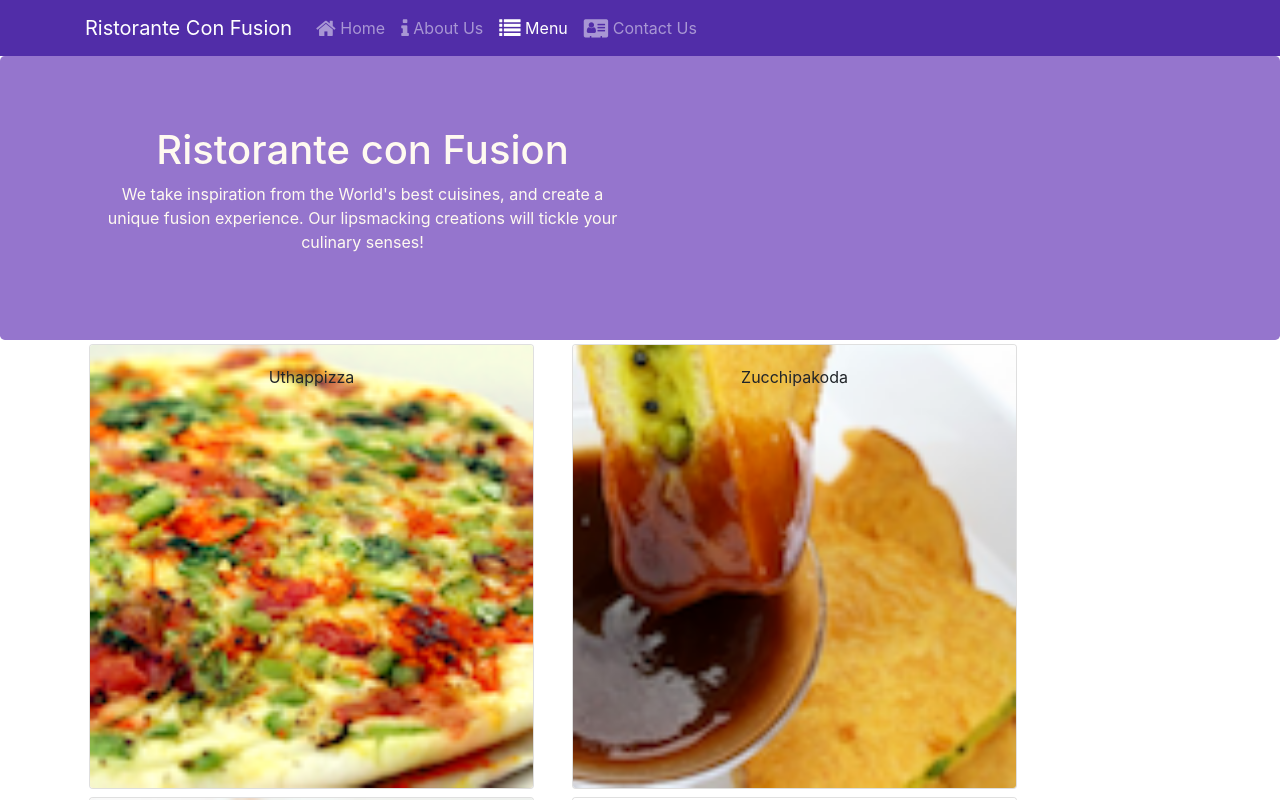
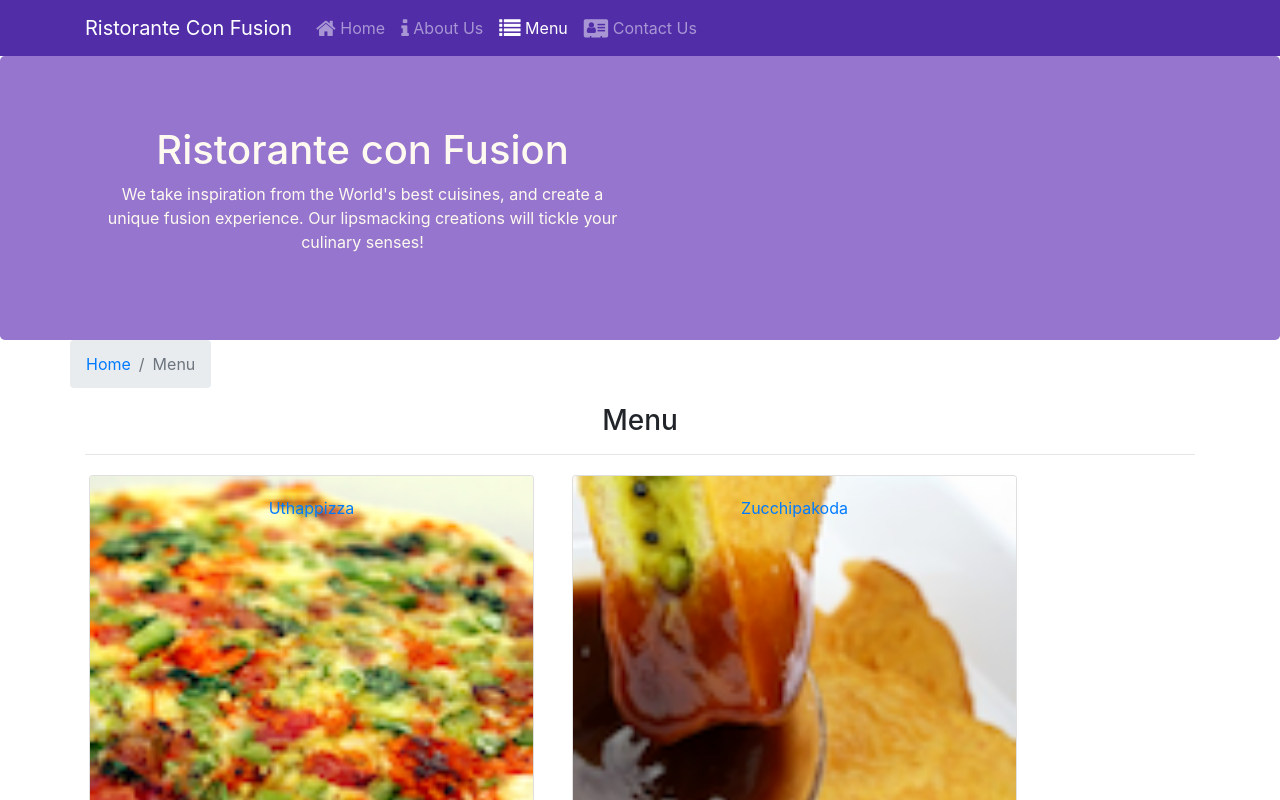
Before and after one commit to gustave924/ConfusionReact, a React (Create React App) app: page /menu in a window 1280 px wide. Shown: the top 800 px of the page. Built offline with nearby package versions, Linux system fonts and the light colour scheme.

Commit message:
Single Page Applications Part 2

```diff
--- a/src/components/ContactComponent.js
+++ b/src/components/ContactComponent.js
@@ -1,8 +1,20 @@
-import React from 'react'
+import React from 'react';
+import { Breadcrumb, BreadcrumbItem } from 'reactstrap';
+import { Link } from 'react-router-dom';
 
 export default function ContactComponent() {
   return (
     <div className="container">
+        <div className="row">
+            <Breadcrumb>
+                <BreadcrumbItem><Link to="/home">Home</Link></BreadcrumbItem>
+                <BreadcrumbItem active >Contact Us</BreadcrumbItem>
+            </Breadcrumb>
+            <div className="col-12">
+                <h3>Contacnt Us</h3>
+                <hr/>
+            </div>
+        </div>
         <div className="row row-content">
             <div className="col-12">
             <h3>Location Information</h3>
--- a/src/components/DishDetailComponent.js
+++ b/src/components/DishDetailComponent.js
@@ -10,8 +10,8 @@
 
 
 
-const renderComments = (dish) =>{
-    const comments = dish.comments.map( (comment) => {
+const renderComments = (comments) =>{
+    const commentsViews = comments.map( (comment) => {
         return(
             <div>
                 <p>{comment.comment}</p>
@@ -20,7 +20,7 @@
             </div>
         );
     });
-    return comments;
+    return commentsViews;
 }
 
 export default function DishDetailComponent(props) {
@@ -41,7 +41,7 @@
             </div>
             <div className="col-md-5 col-12 m-1">
                 <h4>Comments</h4>
-                {renderComments(props.dish)}
+                {renderComments(props.comments)}
             </div>
         </div>
     </div>
--- a/src/components/MainComponent.js
+++ b/src/components/MainComponent.js
@@ -46,12 +46,20 @@
       );
     }
 
+    const DishWithId = ({match}) =>{
+      return(
+        <DishDetail dish={this.state.dishes.filter(dish => dish.id == parseInt(match.params.dishId))[0]}
+          comments= {this.state.comments.filter(comment => comment.dishId == parseInt(match.params.dishId))}/>
+      );
+    }
+
     return (
       <div>
         <Header/>
         <Switch>
           <Route path="/home" component={HomePage}/>
           <Route exact path="/menu" component={()=><Menu dishes={this.state.dishes}/>}/>
+          <Route path="/menu/:dishId"  component={DishWithId}/>
           <Route path="/contactus" component={Contact}/>
           <Redirect to="/home"/>
         </Switch>
--- a/src/components/MenuComponent.js
+++ b/src/components/MenuComponent.js
@@ -5,18 +5,20 @@
     CardImg,
     CardImgOverlay,
     CardBody } from 'reactstrap';
-
-
+import { Link } from "react-router-dom";
+import { Breadcrumb, BreadcrumbItem } from 'reactstrap';
 
 export default function Menu(props) {
     const menu = props.dishes.map( dish => {
         return(
             <div key={dish.id} className="col-12 col-md-5 m-1">
-                <Card onClick={() => props.onDishClick(dish.id)}>
-                    <CardImg width="100%" src={dish.image} alt={dish.description} />
-                    <CardImgOverlay>
-                        <CardTitle>{dish.name}</CardTitle>
-                    </CardImgOverlay>
+                <Card >
+                    <Link to={`/menu/${dish.id}`}>
+                        <CardImg width="100%" src={dish.image} alt={dish.description} />
+                        <CardImgOverlay>
+                            <CardTitle>{dish.name}</CardTitle>
+                        </CardImgOverlay>
+                    </Link>
                 </Card>
             </div>
         );
@@ -24,6 +26,16 @@
   return (
     <div className="container">
         <div className="row">
+            <Breadcrumb>
+                <BreadcrumbItem><Link to="/home">Home</Link></BreadcrumbItem>
+                <BreadcrumbItem active>Menu</BreadcrumbItem>
+            </Breadcrumb>
+            <div className="col-12">
+                <h3>Menu</h3>
+                <hr />
+            </div>
+        </div>
+        <div className="row">
             {menu}
         </div>
     </div>
```
